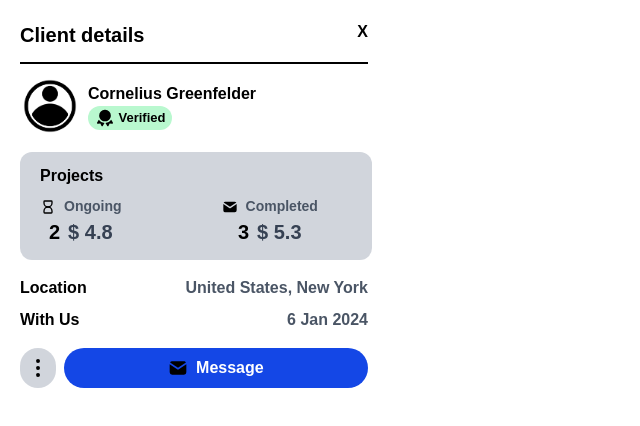
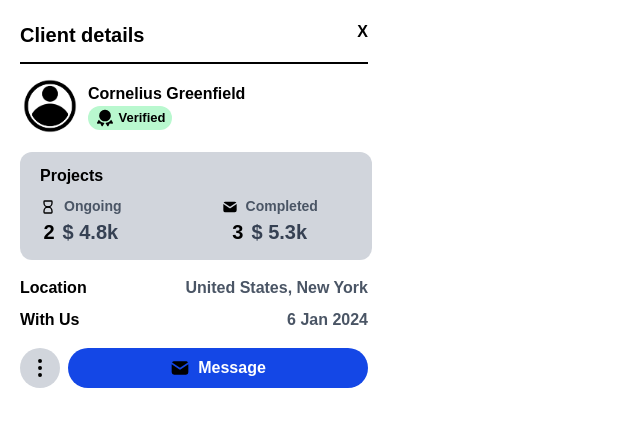
Before and after one commit to yudha-03/FE-CODE-SATRIA-SIB4A-, a Next.js app: page /sub-user in a window 1280 px wide. Shown: the top 426 px of the page, without its empty margins (0-640 px from the left). Built offline with nearby package versions, Linux system fonts and the light colour scheme.

Commit message:
update sub-user

```diff
--- /dev/null
+++ b/app/sub-user/_componen/addressdate.tsx
@@ -0,0 +1,20 @@
+export default function identityInfo({
+  location,
+  date,
+}: {
+  location: string;
+  date: string;
+}) {
+  return (
+    <div className="text-black font-semibold flex flex-col gap-2">
+      <div className="flex">
+        <h2>Location</h2>
+        <h2 className="ml-auto text-gray-600">{location}</h2>
+      </div>
+      <div className="flex">
+        <h2>With Us</h2>
+        <h2 className="ml-auto text-gray-600">{date}</h2>
+      </div>
+    </div>
+  );
+}
--- a/app/sub-user/_componen/button-1.tsx
+++ b/app/sub-user/_componen/button-1.tsx
@@ -0,0 +1,9 @@
+export default function FirstButton({ img }: { img: string }) {
+  return (
+    <div>
+      <div className="bg-gray-300 h-10 w-10 rounded-full flex items-center justify-center">
+        <img className="h-6" src={img} alt="dot" />
+      </div>
+    </div>
+  );
+}
--- /dev/null
+++ b/app/sub-user/_componen/button-2.tsx
@@ -0,0 +1,14 @@
+export default function SecondButton({
+  img,
+  text,
+}: {
+  img: string;
+  text: string;
+}) {
+  return (
+    <div className="bg-blue-700 h-10 w-85 flex items-center justify-center rounded-4xl gap-2">
+      <img className="h-5" src={img} alt="mail" />
+      <h2 className="text-white font-semibold">{text}</h2>
+    </div>
+  );
+}
--- a/app/sub-user/_componen/detail.tsx
+++ b/app/sub-user/_componen/detail.tsx
@@ -7,7 +7,7 @@ export default function Detail_card({img, tittle, qty, price} : {img : string ;
       </div>
       <div className="flex gap-2 text-black font-bold">
         <h2 className="text-[20px]">{qty}</h2>
-        <h2 className="text-gray-700 text-[20px]">$ {price}</h2>
+        <h2 className="text-gray-700 text-[20px]">$ {price}k</h2>
       </div>
     </div>
   );
--- /dev/null
+++ b/app/sub-user/_componen/name.tsx
@@ -0,0 +1,5 @@
+export default function Name({name}: {name : string}){
+    return(
+        <h2 className="/text-[18px]">{name}</h2>
+    )
+}
--- a/app/sub-user/page.tsx
+++ b/app/sub-user/page.tsx
@@ -1,7 +1,11 @@
-import Detail_card from "./_componen/detail"
-import Badge from "./_componen/badge"
-export default function subuser(){
-    return(
+import Detail_card from "./_componen/detail";
+import Badge from "./_componen/badge";
+import IdentityInfo from "./_componen/addressdate";
+import FirstButton from "./_componen/button-1";
+import SecondButton from "./_componen/button-2";
+import Name from "./_componen/name";
+export default function Subuser() {
+  return (
     <section className="bg-white h-104 w-97 p-5 rounded-xl flex flex-col gap-4">
       <div className="flex flex-col gap-3">
         <div className=" flex text-black font-bold">
@@ -12,37 +16,28 @@ export default function subuser(){
         <div className="flex gap-2 items-center">
           <img className="h-15" src="person.png" alt="person" />
           <div className="text-black font-semibold">
-                        <h2 className="/text-[18px]">Cornelius Greenfelder</h2>
-                        <Badge img = "/award.svg" status = "Verified"/>
+            <Name name="Cornelius Greenfield" />
+            <Badge img="/award.svg" status="Verified" />
           </div>
         </div>
       </div>
       <div className="bg-gray-300 h-27 w-88 rounded-xl p-3 px-5">
         <h2 className="text-black font-bold mb-2">Projects</h2>
         <div className="flex gap-25">
-                    <Detail_card img ="/hourglass-empty.svg" tittle ="Ongoing" qty={2} price = {(4.8)}/>
-                    <Detail_card img="/mail.svg" tittle ="Completed" qty={3} price={(5.3)}/>
+          <Detail_card
+            img="/hourglass-empty.svg"
+            tittle="Ongoing"
+            qty={2}
+            price={4.8}
+          />
+          <Detail_card img="/mail.svg" tittle="Completed" qty={3} price={5.3} />
         </div>
       </div>
-            <div className="text-black font-semibold flex flex-col gap-2">
-                <div className="flex">
-                    <h2>Location</h2>
-                    <h2 className="ml-auto text-gray-600">United States, New York</h2>
-                </div>
-                <div className="flex">
-                    <h2>With Us</h2>
-                    <h2 className="ml-auto text-gray-600">6 Jan 2024</h2>
-                </div>
-            </div>
+      <IdentityInfo location="United States, New York" date="6 Jan 2024 " />
       <div className="flex text-black font bold items-center gap-2">
-                <div className="bg-gray-300 h-10 w-10 rounded-full flex items-center justify-center">
-                    <img className="h-6" src="dots-vertical.svg" alt="dot" />
-                </div>
-                <div className="bg-blue-700 h-10 w-85 flex items-center justify-center rounded-4xl gap-2">
-                    <img className="h-5" src="mail.svg" alt="mail" />
-                    <h2 className="text-white font-semibold">Message</h2>
-                </div>
+        <FirstButton img="/dots-vertical.svg" />
+        <SecondButton img="/mail.svg" text="Message" />
       </div>
     </section>
-    )
+  );
 }
```
Also changed, not shown: app/sub-user/_componen/identity.tsx (added). Lines whose indentation alone changed are shown as unchanged.
